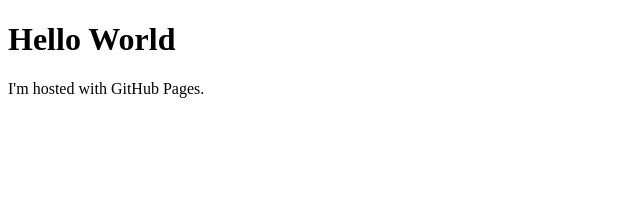
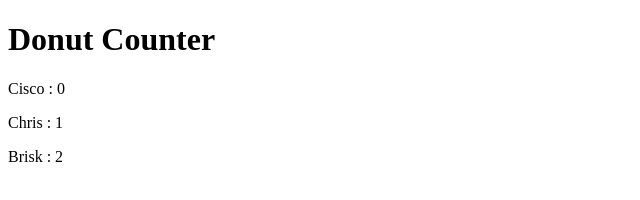
Before and after one commit to furiarte96/furiarte96.github.io, a plain HTML site: page index.html in a window 1280 px wide. Shown: the whole page, without its empty margins (0-640 px from the left). Drawn offline with Linux system fonts and the light colour scheme.

Commit message:
Update index.html

```diff
--- a/index.html
+++ b/index.html
@@ -1,7 +1,9 @@
 <!DOCTYPE html>
 <html>
 <body>
-<h1>Hello World</h1>
-<p>I'm hosted with GitHub Pages.</p>
+<h1>Donut Counter</h1>
+<p>Cisco : 0</p>
+<p>Chris : 1</p>
+<p>Brisk : 2</p>
 </body>
 </html>
```
